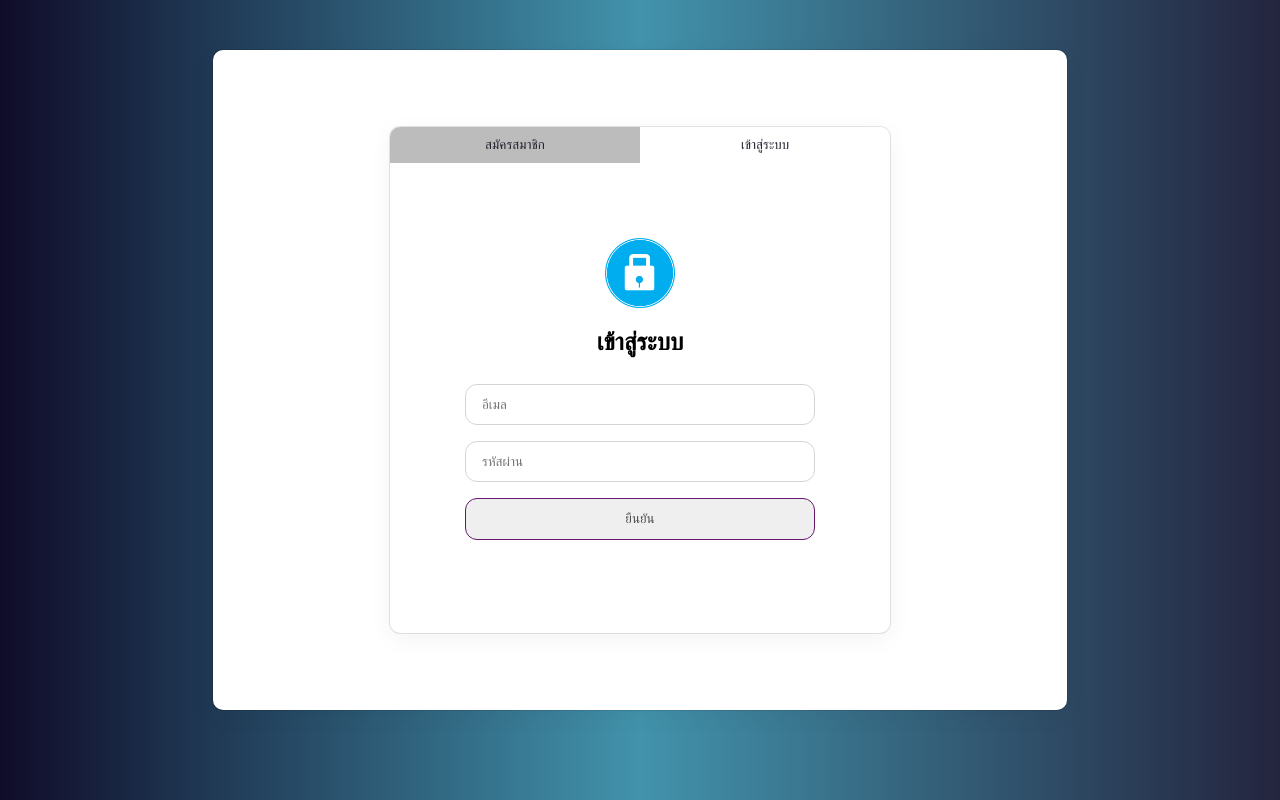
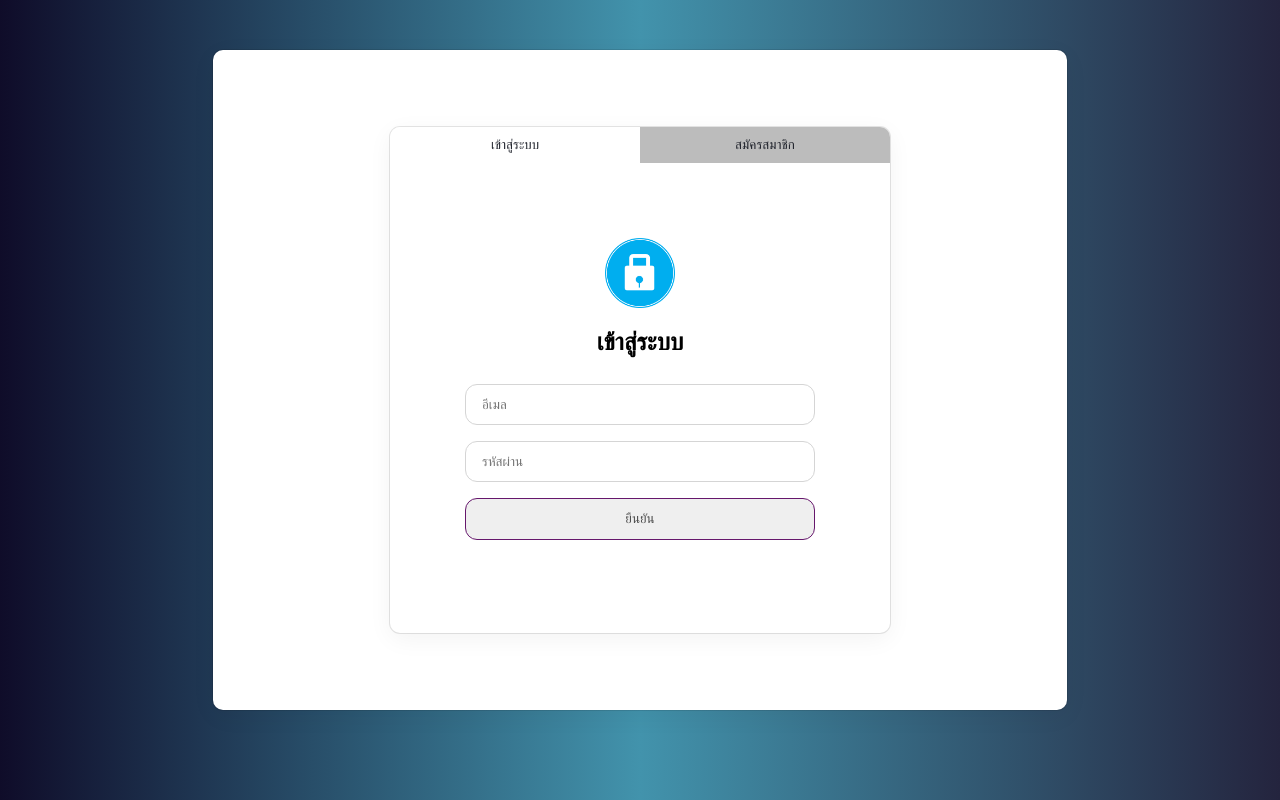
Before and after one commit to hipposama/website-todo, a React (Create React App) app: page / in a window 1280 px wide. Built offline with nearby package versions, Linux system fonts and the light colour scheme; a web font is replaced by a local one.

Commit message:
Update loginform

```diff
--- a/src/components/Auth.js
+++ b/src/components/Auth.js
@@ -49,12 +49,12 @@ const Auth = () => {
             <div className="auth-container">
                 <div className="auth-container-box">
                     <div className="auth-options">
+                        <button onClick={() => viewLogin(true)}
+                            style={{ backgroundColor: isLogIn ? 'rgb(255,255,255)' : 'rgb(188,188,188)' }}
+                        >เข้าสู่ระบบ</button>
                         <button onClick={() => viewLogin(false)}
                             style={{ backgroundColor: !isLogIn ? 'rgb(255,255,255)' : 'rgb(188,188,188)' }}
                         >สมัครสมาชิก</button>
-                        <button onClick={() => viewLogin(true)}
-                            style={{ backgroundColor: isLogIn ? 'rgb(255,255,255)' : 'rgb(188,188,188)' }}
-                        >เข้าสู่ระบบ</button>
                     </div>
                     <form>
                         <img className="icon-login"
```
